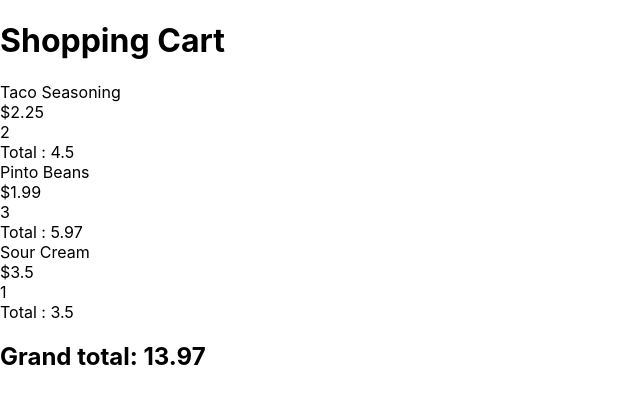
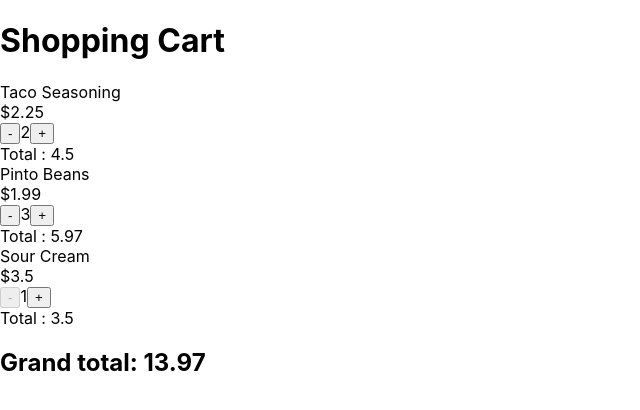
Before and after one commit to Doumham-Armah/shoppingCart, a React (Create React App) app: page / in a window 1280 px wide. Shown: the top 410 px of the page, without its empty margins (0-640 px from the left). Built offline with nearby package versions, Linux system fonts and the light colour scheme.

Commit message:
added buttons to increment/decrement items

```diff
--- a/src/Cart.js
+++ b/src/Cart.js
@@ -4,7 +4,22 @@ import CartItem from './CartItem'
 // looping over the items
 function Cart({ initialItems }){
 
-    const GrandTotal = initialItems.reduce((total, item) => (
+
+    const [items, setItems] = useState(initialItems)
+
+    // update the qty
+    const updateQty = (id, newQty) => {
+        const newItems = items.map(item => {
+          if (item.id === id) {
+            return { ...item, qty: newQty };
+          }
+          return item;
+        });
+        setItems(newItems);
+      };
+
+    // calcs the grand total of all items in the cart
+    const GrandTotal = items.reduce((total, item) => (
         total + item.qty * item.price), 0).toFixed(2)
 
 
@@ -12,8 +27,8 @@ function Cart({ initialItems }){
         <div className="Cart">
           <h1 className="Cart-title">Shopping Cart</h1>
           <div className="Cart-items">
-            {initialItems.map(item => (
-              <CartItem {...item} key={item.id} />
+            {items.map(item => (
+              <CartItem {...item} updateQty={updateQty} key={item.id} />
             ))}
           </div>
           <h2>Grand total: {GrandTotal}</h2>
--- a/src/CartItem.js
+++ b/src/CartItem.js
@@ -1,13 +1,22 @@
 import React from 'react';
 
-function CartItem({id, itemName, price, qty}){
+function CartItem({id, itemName, price, qty, updateQty }){
+
+    // call updateQty function
+    const addOne = () => updateQty(id, qty + 1)
+    const subtractOne = () => updateQty(id, qty - 1)
+
 
     return(
 
         <div className="CartItem">
             <div>{itemName}</div>
             <div>${price}</div>
-            <div>{qty}</div>
+            <div>
+                <button onClick={subtractOne} disabled={qty<=1}>-</button>
+                {qty}
+                <button onClick={addOne}disabled={qty>=100}>+</button>
+            </div>
             <div>{`Total : ${qty*price}`}</div>
 
 
```
